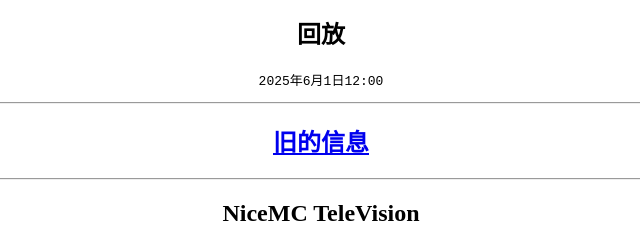
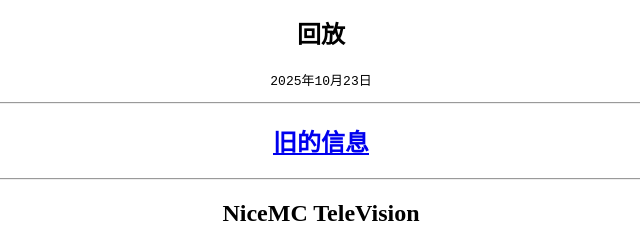
Before and after one commit to NiceMC-Team/tv, a plain HTML site: page index.html in a window 1280 px wide. Shown: the part 935-1175 px from the top of the page, 319-959 px from the left. Drawn offline with Linux system fonts and the light colour scheme.

Commit message:
Update index.html

```diff
--- a/index.html
+++ b/index.html
@@ -15,7 +15,7 @@
        </video>
     <h2>宣城六中嘉豪</h2>
     <h2>回放</h2>
-    <pre>2025年6月1日12:00</pre>
+    <pre>2025年10月23日</pre>
     <hr>
     <h2><a href="old.html">旧的信息</a><h2>
     <hr>
```
